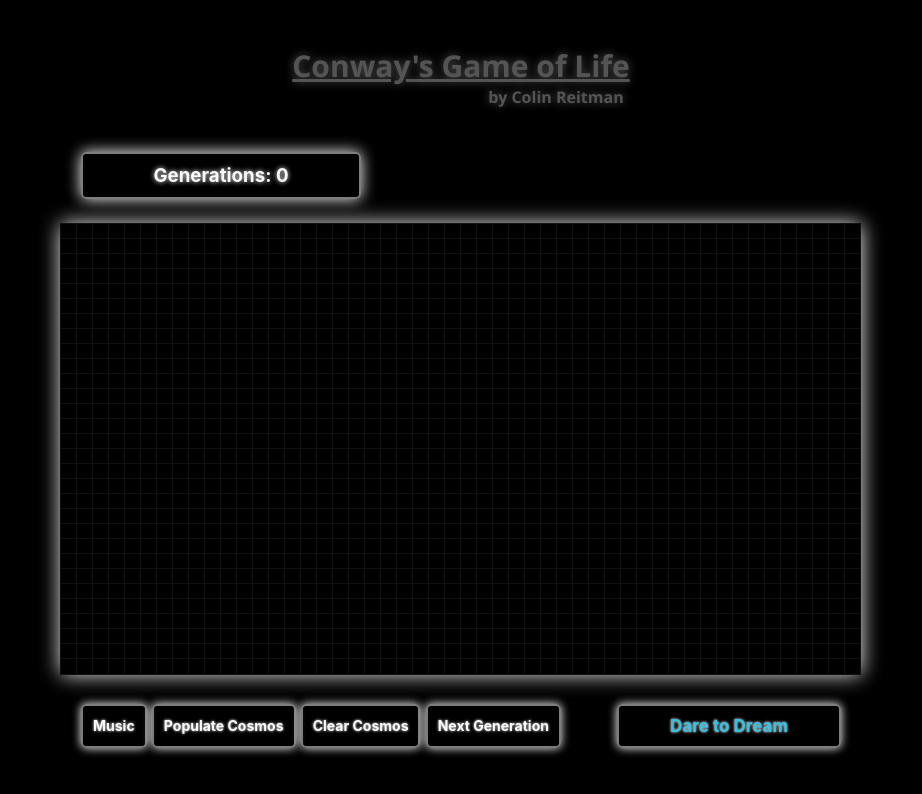
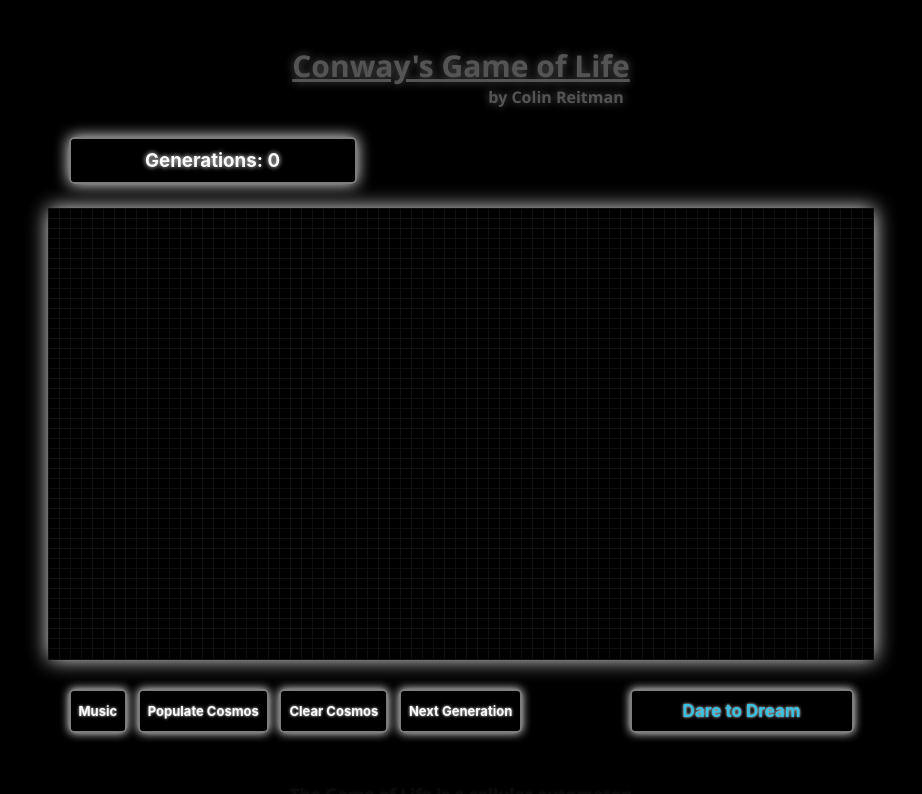
Before and after one commit to cjreitman/Game_of_Life, a React (Create React App) app: page / in a window 1280 px wide. Shown: the top 794 px of the page, without its empty margins (179-1101 px from the left). Built offline with nearby package versions, Linux system fonts and the light colour scheme.

Commit message:
resized board

```diff
--- a/src/App.css
+++ b/src/App.css
@@ -1,6 +1,6 @@
 
 .app {
-  margin-top: 25px;
+  margin-top: 10px;
   display: flex;
   flex-direction: column;
   align-items: center;
--- a/src/frontend/cosmos.jsx
+++ b/src/frontend/cosmos.jsx
@@ -8,9 +8,9 @@ class Cosmos extends React.Component {
 
   constructor(props) {
     super(props);
-    this.speed = 150;
-    this.rows = 30;
-    this.cols = 50;
+    this.speed = 100;
+    this.rows = 45;
+    this.cols = 75;
     this.state = {
       generation: 0,
       grid: Array(this.rows).fill().map(() => Array(this.cols).fill(false)),
--- a/src/frontend/css.css
+++ b/src/frontend/css.css
@@ -13,8 +13,8 @@
 .cell {
   display: inline-block;
   border: 1px solid rgb(169, 169, 169, .1);
-  width: 15px;
-  height: 15px;;
+  width: 10px;
+  height: 10px;;
   margin-top: -1px;
   margin-left: -1px;
   margin-bottom: -1px;
@@ -54,9 +54,9 @@
 .left-buttons {
   display: flex;
   justify-content: space-between;
-  width: 60%;
+  width: 55%;
   margin-left: 20px;
-  font-size: 14px;
+  font-size: 13px;
 }
 
 .right-buttons {
@@ -91,7 +91,7 @@
 
 .button {
   border: 2px solid grey;
-  padding: 10px;
+  padding: 8px;
   border-radius: 5px;
   box-shadow: 0px 0px 10px white;
   text-shadow: 0px 0px 3px white;
--- a/src/frontend/grid.jsx
+++ b/src/frontend/grid.jsx
@@ -32,7 +32,7 @@ class Grid extends React.Component {
   render() {
 
     let popGrid = this.populator();
-    const width = this.props.cols * 16;
+    const width = this.props.cols * 11;
 
     return (
     <div className="grid" style={{width: width}}>
```
